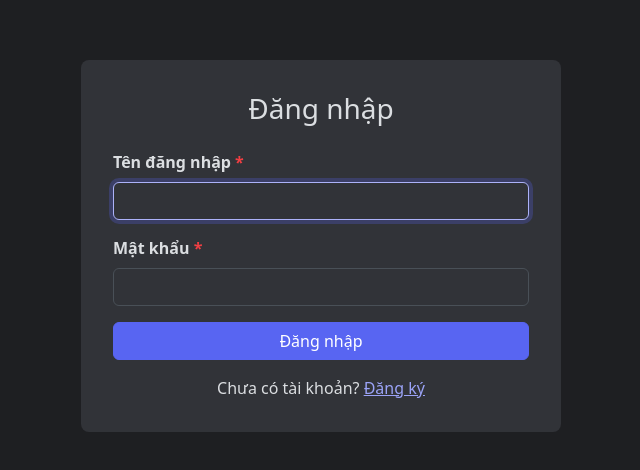
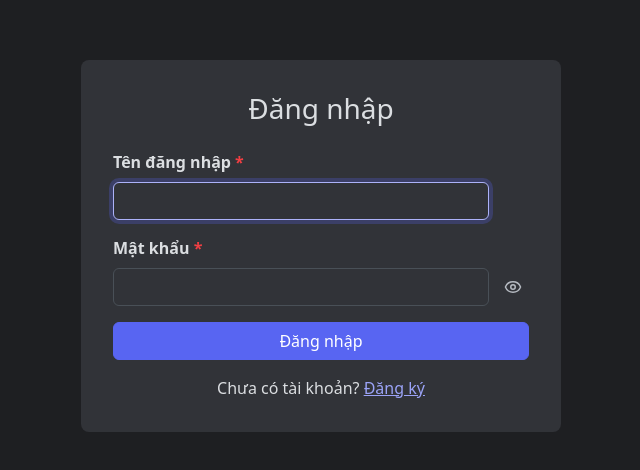
Before and after one commit to nguyenvandiennlu/Nhom69_LTFE, a React (Vite) app: page /#/login in a window 1280 px wide. Shown: the part 154-624 px from the top of the page, without its empty margins (319-959 px from the left). Built offline with nearby package versions, Linux system fonts and the light colour scheme; no server answers.

Commit message:
Function - Hiện/ẩn mật khẩu - Done - Thêm PasswordInput cho đăng nhập và đăng ký

```diff
--- /dev/null
+++ b/src/components/PasswordInput.tsx
@@ -0,0 +1,41 @@
+import { useState, type ChangeEvent } from 'react';
+import { Eye, EyeOff } from 'lucide-react';
+
+interface Props {
+    id: string;
+    value: string;
+    onChange: (e: ChangeEvent<HTMLInputElement>) => void;
+    className: string;
+    autoComplete: string;
+    disabled?: boolean;
+}
+
+export default function PasswordInput({ id, value, onChange, className, autoComplete, disabled }: Props) {
+    const [visible, setVisible] = useState(false);
+
+    return (
+        <div className="passwordLogin">
+            <input
+                id={id}
+                type={visible ? 'text' : 'password'}
+                className={className}
+                value={value}
+                autoComplete={autoComplete}
+                required
+                disabled={disabled}
+                onChange={onChange}
+            />
+            <button
+                type="button"
+                className="toggleLogin"
+                title={visible ? 'Ẩn mật khẩu' : 'Hiện mật khẩu'}
+                aria-label={visible ? 'Ẩn mật khẩu' : 'Hiện mật khẩu'}
+                aria-pressed={visible}
+                disabled={disabled}
+                onClick={() => setVisible((prev) => !prev)}
+            >
+                {visible ? <EyeOff size={18} /> : <Eye size={18} />}
+            </button>
+        </div>
+    );
+}
--- a/src/pages/LoginPage.tsx
+++ b/src/pages/LoginPage.tsx
@@ -5,6 +5,7 @@ import { useWS } from "../contexts/WebSocketContext";
 import { useAppDispatch, useAppSelector } from "../store/hooks";
 import { login } from "../store/authSlice";
 import LoadingOverlay from "../components/LoadingOverlay";
+import PasswordInput from "../components/PasswordInput";
 
 export default function LoginPage() {
     const navigate = useNavigate();
@@ -71,7 +72,7 @@ export default function LoginPage() {
                     <input
                         id="userName"
                         type="text"
-                        className={inputClass}
+                        className={`${inputClass} userLogin`}
                         value={userName}
                         autoComplete="username"
                         required
@@ -88,20 +89,18 @@ export default function LoginPage() {
                     <label className="lableLogin" htmlFor="password">
                         Mật khẩu <span className="starLogin">*</span>
                     </label>
-                    <input
+                    <PasswordInput
                         id="password"
-                        type="password"
                         className={inputClass}
                         value={password}
                         autoComplete="current-password"
-                        required
                         disabled={pending}
                         onChange={(e) => {
                             setPassword(e.target.value);
                             setLoginError('');
                         }}
                     />
-                    <div className="invalid-feedback">{loginError}</div>
+                    {loginError && <div className="invalid-feedback d-block">{loginError}</div>}
                 </div>
 
                 <button
--- a/src/pages/RegisterPage.tsx
+++ b/src/pages/RegisterPage.tsx
@@ -4,6 +4,7 @@ import { type FormEvent, useEffect, useRef, useState } from "react";
 import { useWS } from "../contexts/WebSocketContext";
 import { useAppSelector } from "../store/hooks";
 import LoadingOverlay from "../components/LoadingOverlay";
+import PasswordInput from "../components/PasswordInput";
 
 export default function RegisterPage() {
     const navigate = useNavigate();
@@ -78,7 +79,7 @@ export default function RegisterPage() {
                     <input
                         id="userName"
                         type="text"
-                        className={inputClass}
+                        className={`${inputClass} userLogin`}
                         value={userName}
                         autoComplete="username"
                         required
@@ -95,13 +96,11 @@ export default function RegisterPage() {
                     <label className="lableLogin" htmlFor="password">
                         Mật khẩu <span className="starLogin">*</span>
                     </label>
-                    <input
+                    <PasswordInput
                         id="password"
-                        type="password"
                         className={inputClass}
                         value={password}
                         autoComplete="new-password"
-                        required
                         disabled={pending}
                         onChange={(e) => {
                             setPassword(e.target.value);
@@ -114,20 +113,18 @@ export default function RegisterPage() {
                     <label className="lableLogin" htmlFor="confirmPassword">
                         Xác nhận mật khẩu <span className="starLogin">*</span>
                     </label>
-                    <input
+                    <PasswordInput
                         id="confirmPassword"
-                        type="password"
                         className={inputClass}
                         value={confirmPassword}
                         autoComplete="new-password"
-                        required
                         disabled={pending}
                         onChange={(e) => {
                             setConfirmPassword(e.target.value);
                             setRegisterError('');
                         }}
                     />
-                    <div className="invalid-feedback">{registerError}</div>
+                    {registerError && <div className="invalid-feedback d-block">{registerError}</div>}
                 </div>
 
                 <button
--- a/src/styles/login.scss
+++ b/src/styles/login.scss
@@ -69,3 +69,50 @@ $danger: #f23f43;
     background: darken($primary, 6%);
   }
 }
+
+//PasswordInput.tsx
+$toggle-width: 32px;
+$toggle-gap: 8px;
+
+.passwordLogin {
+  display: flex;
+  align-items: center;
+  gap: $toggle-gap;
+
+  .inputLogin {
+    flex: 1;
+    min-width: 0;
+
+    // show/hide password
+    &::-ms-reveal,
+    &::-ms-clear {
+      display: none;
+    }
+  }
+}
+
+.toggleLogin {
+  flex-shrink: 0;
+  width: $toggle-width;
+  height: $toggle-width;
+  display: flex;
+  align-items: center;
+  justify-content: center;
+  padding: 0;
+  background: transparent;
+  border: none;
+  color: #b5bac1;
+  cursor: pointer;
+
+  &:hover:not(:disabled){
+    color: #fff;
+  }
+  &:disabled {
+    opacity: 0.5;
+    cursor: not-allowed;
+  }
+}
+//class bên phải ô nhập tên đnhập
+.inputLogin.userLogin {
+  width: calc(100% - #{$toggle-width + $toggle-gap});
+}
```
